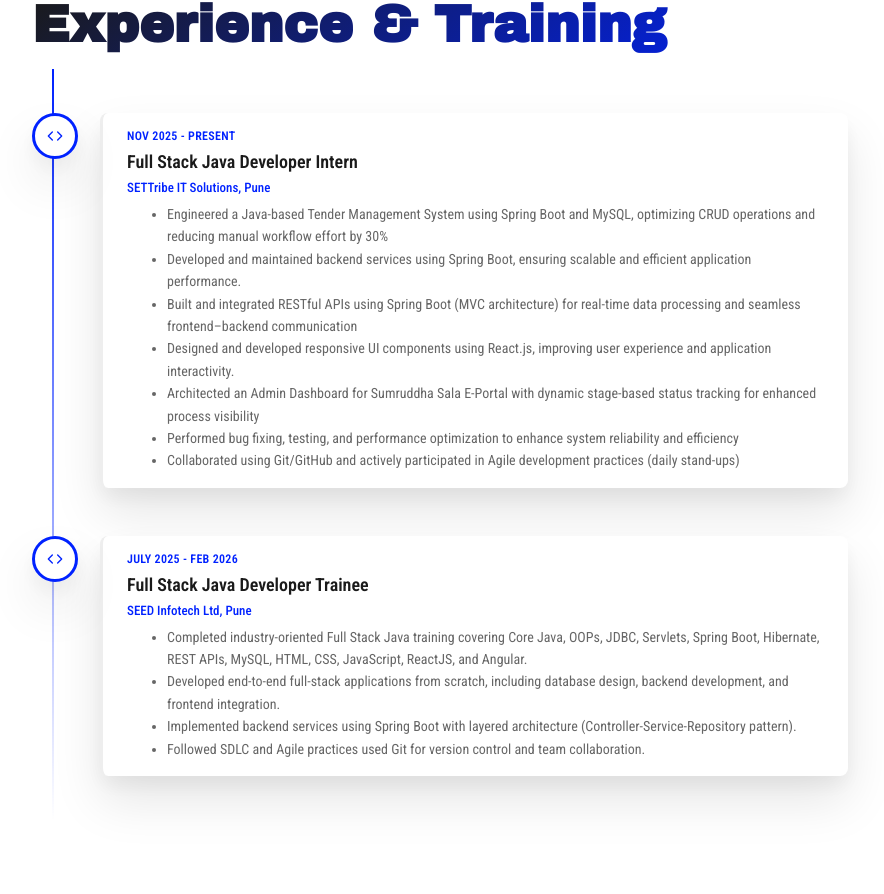
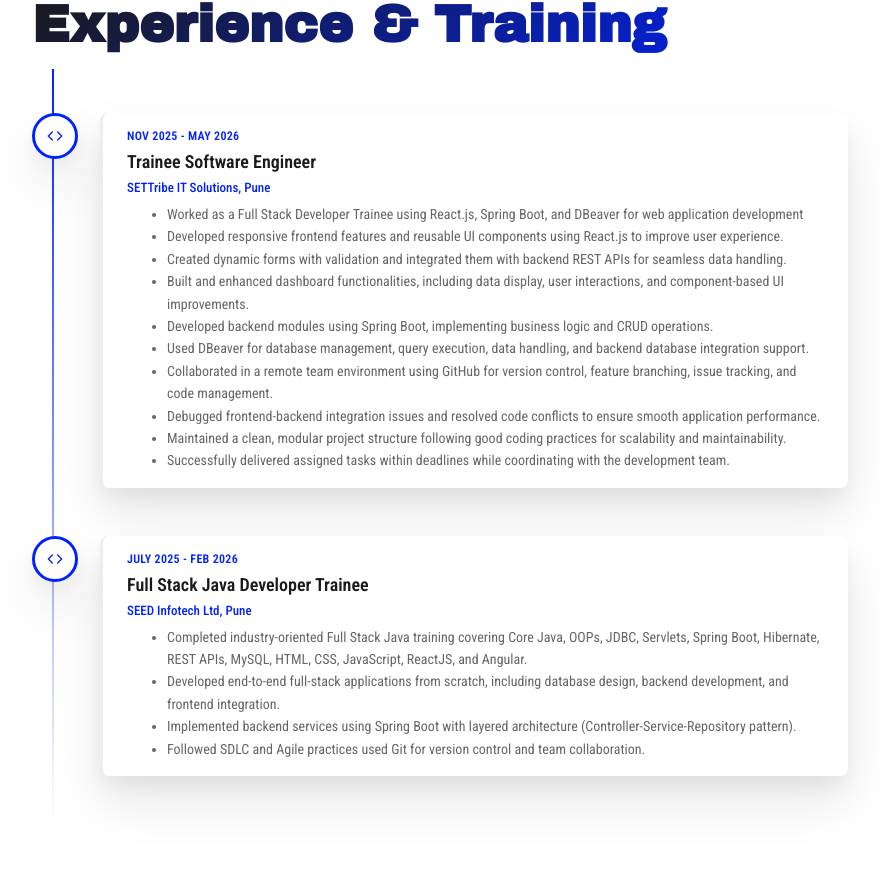
Before and after one commit to PritishDighore26/Portfolio, a React (Vite) app in the folder pritish-portfolio/: page / in a window 1280 px wide. Shown: the part 932-1826 px from the top of the page, without its empty margins (338-1222 px from the left). Built offline with nearby package versions, Linux system fonts and the light colour scheme.

Commit message:
Experience

```diff
--- a/pritish-portfolio/src/pages/Experience.jsx
+++ b/pritish-portfolio/src/pages/Experience.jsx
@@ -9,17 +9,20 @@ export default function Experience() {
   const experiences = [
     {
       icon: <FiCode />,
-      year: 'Nov 2025 - Present',
-      role: 'Full Stack Java Developer Intern',
+      year: 'Nov 2025 - May 2026',
+      role: 'Trainee Software Engineer',
       company: 'SETTribe IT Solutions, Pune',
       description: [
-      'Engineered a Java-based Tender Management System using Spring Boot and MySQL, optimizing CRUD operations and reducing manual workflow effort by 30%',
-      'Developed and maintained backend services using Spring Boot, ensuring scalable and efficient application performance.',
-      'Built and integrated RESTful APIs using Spring Boot (MVC architecture) for real-time data processing and seamless frontend–backend communication',
-      'Designed and developed responsive UI components using React.js, improving user experience and application interactivity.',
-      'Architected an Admin Dashboard for Sumruddha Sala E-Portal with dynamic stage-based status tracking for enhanced process visibility',
-      'Performed bug fixing, testing, and performance optimization to enhance system reliability and efficiency',
-      'Collaborated using Git/GitHub and actively participated in Agile development practices (daily stand-ups)'
+      'Worked as a Full Stack Developer Trainee using React.js, Spring Boot, and DBeaver for web application development',
+      'Developed responsive frontend features and reusable UI components using React.js to improve user experience.',
+      'Created dynamic forms with validation and integrated them with backend REST APIs for seamless data handling.',
+      'Built and enhanced dashboard functionalities, including data display, user interactions, and component-based UI improvements.',
+      'Developed backend modules using Spring Boot, implementing business logic and CRUD operations.',
+      'Used DBeaver for database management, query execution, data handling, and backend database integration support.',
+      'Collaborated in a remote team environment using GitHub for version control, feature branching, issue tracking, and code management.',
+      'Debugged frontend-backend integration issues and resolved code conflicts to ensure smooth application performance.',
+      'Maintained a clean, modular project structure following good coding practices for scalability and maintainability.',
+      'Successfully delivered assigned tasks within deadlines while coordinating with the development team.'
     ]
   },
     {
```
